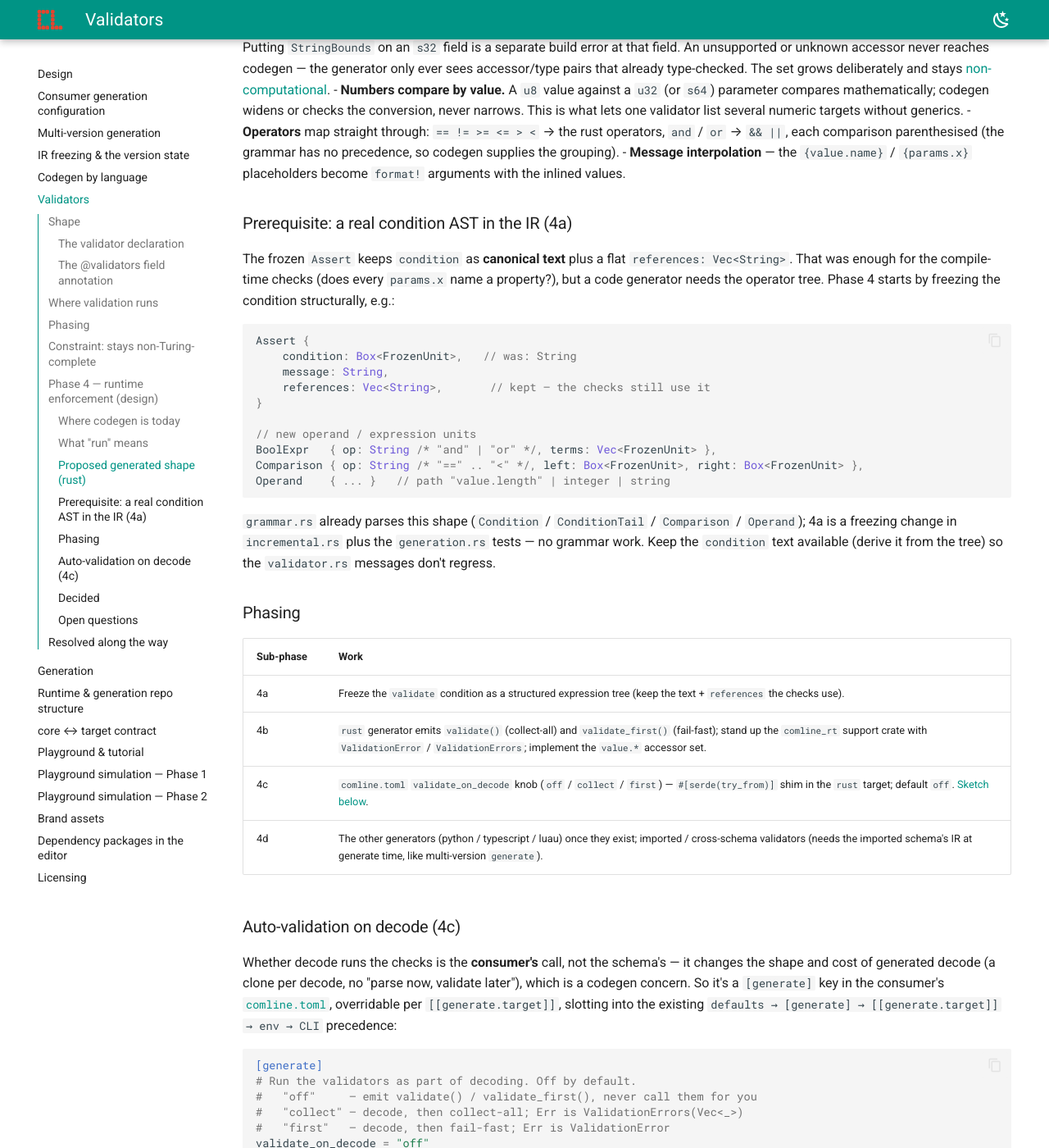
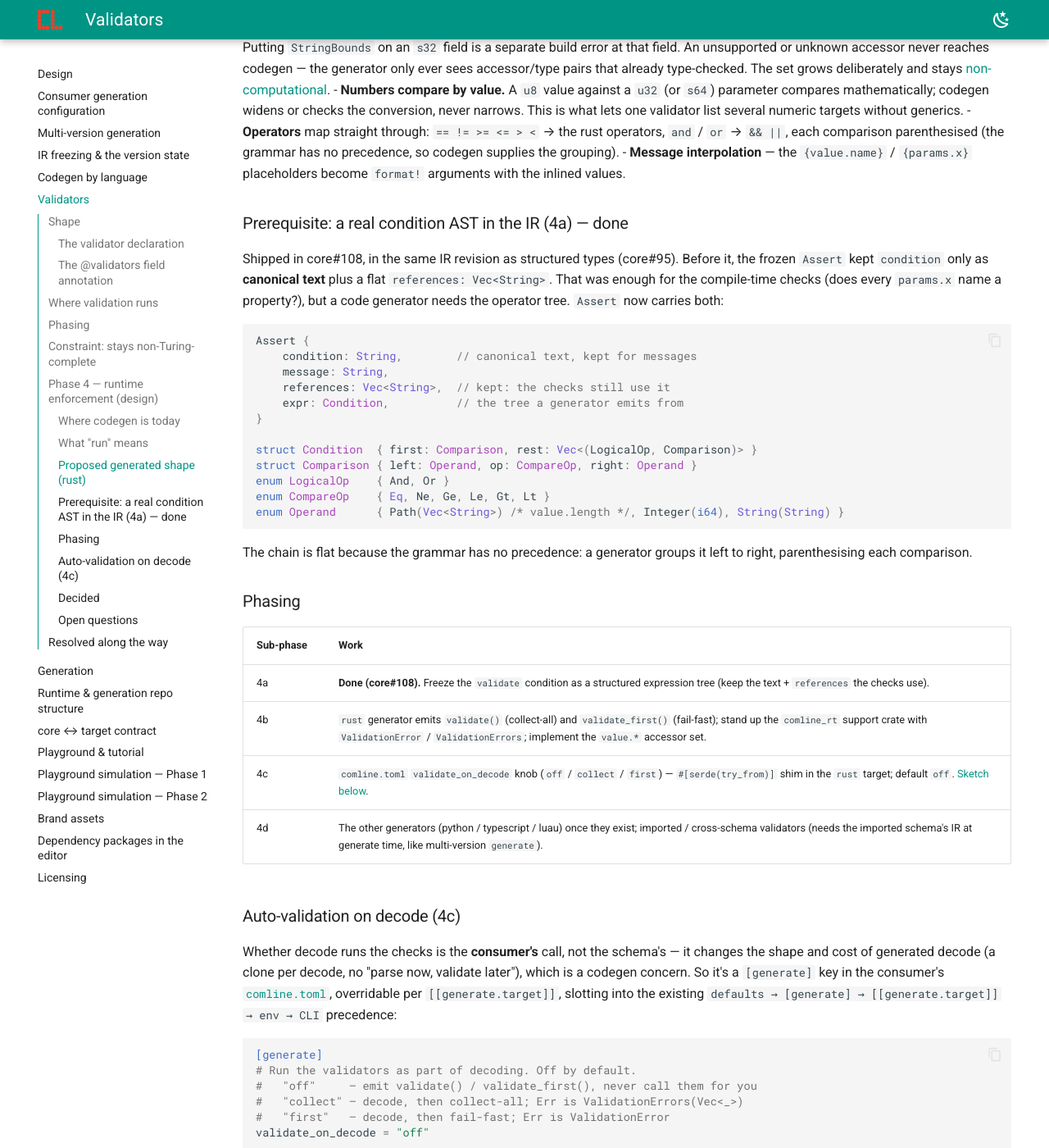
Before and after one commit to ComlineProject/docs, an MkDocs documentation site: the page built from docs/docs/design/validators.md, in a window 1280 px wide and 1400 px high, scrolled down 4059 px. Shown: the whole window at 82% size. Built offline with MkDocs 1.6.1 and Material for MkDocs 9.7.7, drawn with Linux system fonts in a browser that asks for light colours; the version menu is left out; some of the changed text lies outside the part shown.

Commit message:
docs: how types land in generated code; validators 4a shipped

````diff
--- a/docs/docs/design/validators.md
+++ b/docs/docs/design/validators.md
@@ -95,7 +95,7 @@ struct Message {
 | 3c — structured `validate` block, check `params.*` refs | ✅ core#39 |
 | 3d — check keyword-arg literal **types** against the property types | ✅ core#40 |
 | 3e — `for` target types; check fields and `value.*` against them, imported validators included | ✅ core#105 |
-| 4 — runtime enforcement: generators emit the checks | drafted ([below](#phase-4-runtime-enforcement-design)) — not started |
+| 4 — runtime enforcement: generators emit the checks | drafted ([below](#phase-4-runtime-enforcement-design)); 4a ✅ core#108, 4b–4d not started |
 
 ## Constraint: stays non-Turing-complete
 
@@ -197,36 +197,37 @@ Decisions baked into that shape:
 - **Message interpolation** — the `{value.name}` / `{params.x}` placeholders
   become `format!` arguments with the inlined values.
 
-### Prerequisite: a real condition AST in the IR (4a)
+### Prerequisite: a real condition AST in the IR (4a) — done
 
-The frozen `Assert` keeps `condition` as **canonical text** plus a flat
-`references: Vec<String>`. That was enough for the compile-time checks (does
-every `params.x` name a property?), but a code generator needs the operator
-tree. Phase 4 starts by freezing the condition structurally, e.g.:
+Shipped in core#108, in the same IR revision as structured types (core#95).
+Before it, the frozen `Assert` kept `condition` only as **canonical text** plus
+a flat `references: Vec<String>`. That was enough for the compile-time checks
+(does every `params.x` name a property?), but a code generator needs the
+operator tree. `Assert` now carries both:
 
 ```rust
 Assert {
-    condition: Box<FrozenUnit>,   // was: String
+    condition: String,        // canonical text, kept for messages
     message: String,
-    references: Vec<String>,       // kept — the checks still use it
+    references: Vec<String>,  // kept: the checks still use it
+    expr: Condition,          // the tree a generator emits from
 }
 
-// new operand / expression units
-BoolExpr   { op: String /* "and" | "or" */, terms: Vec<FrozenUnit> },
-Comparison { op: String /* "==" .. "<" */, left: Box<FrozenUnit>, right: Box<FrozenUnit> },
-Operand    { ... }   // path "value.length" | integer | string
+struct Condition  { first: Comparison, rest: Vec<(LogicalOp, Comparison)> }
+struct Comparison { left: Operand, op: CompareOp, right: Operand }
+enum LogicalOp    { And, Or }
+enum CompareOp    { Eq, Ne, Ge, Le, Gt, Lt }
+enum Operand      { Path(Vec<String>) /* value.length */, Integer(i64), String(String) }
 ```
 
-`grammar.rs` already parses this shape (`Condition` / `ConditionTail` /
-`Comparison` / `Operand`); 4a is a freezing change in `incremental.rs` plus the
-`generation.rs` tests — no grammar work. Keep the `condition` text available
-(derive it from the tree) so the `validator.rs` messages don't regress.
+The chain is flat because the grammar has no precedence: a generator groups it
+left to right, parenthesising each comparison.
 
 ### Phasing
 
 | Sub-phase | Work |
 |---|---|
-| 4a | Freeze the `validate` condition as a structured expression tree (keep the text + `references` the checks use). |
+| 4a | **Done (core#108).** Freeze the `validate` condition as a structured expression tree (keep the text + `references` the checks use). |
 | 4b | `rust` generator emits `validate()` (collect-all) and `validate_first()` (fail-fast); stand up the `comline_rt` support crate with `ValidationError` / `ValidationErrors`; implement the `value.*` accessor set. |
 | 4c | `comline.toml` `validate_on_decode` knob (`off` / `collect` / `first`) — `#[serde(try_from)]` shim in the `rust` target; default `off`. [Sketch below](#auto-validation-on-decode-4c). |
 | 4d | The other generators (python / typescript / luau) once they exist; imported / cross-schema validators (needs the imported schema's IR at generate time, like multi-version `generate`). |
@@ -301,4 +302,4 @@ validate_on_decode = "collect"
 - **Scoped-const property defaults** — `= u32::MIN` / `= SOME_CONST` now parse
   (`Expression::Path` / `Expression::FString`, core#36).
 - **`validate` as text vs. AST** (for the checks) — resolved by the structured
-  `Assert` in core#39. A full operator AST is [phase 4a](#prerequisite-a-real-condition-ast-in-the-ir-4a).
+  `Assert` in core#39. A full operator AST is [phase 4a](#prerequisite-a-real-condition-ast-in-the-ir-4a-done).
````
Also changed, not shown: docs/docs/guide/idl/types.md (+45 -0 lines).
